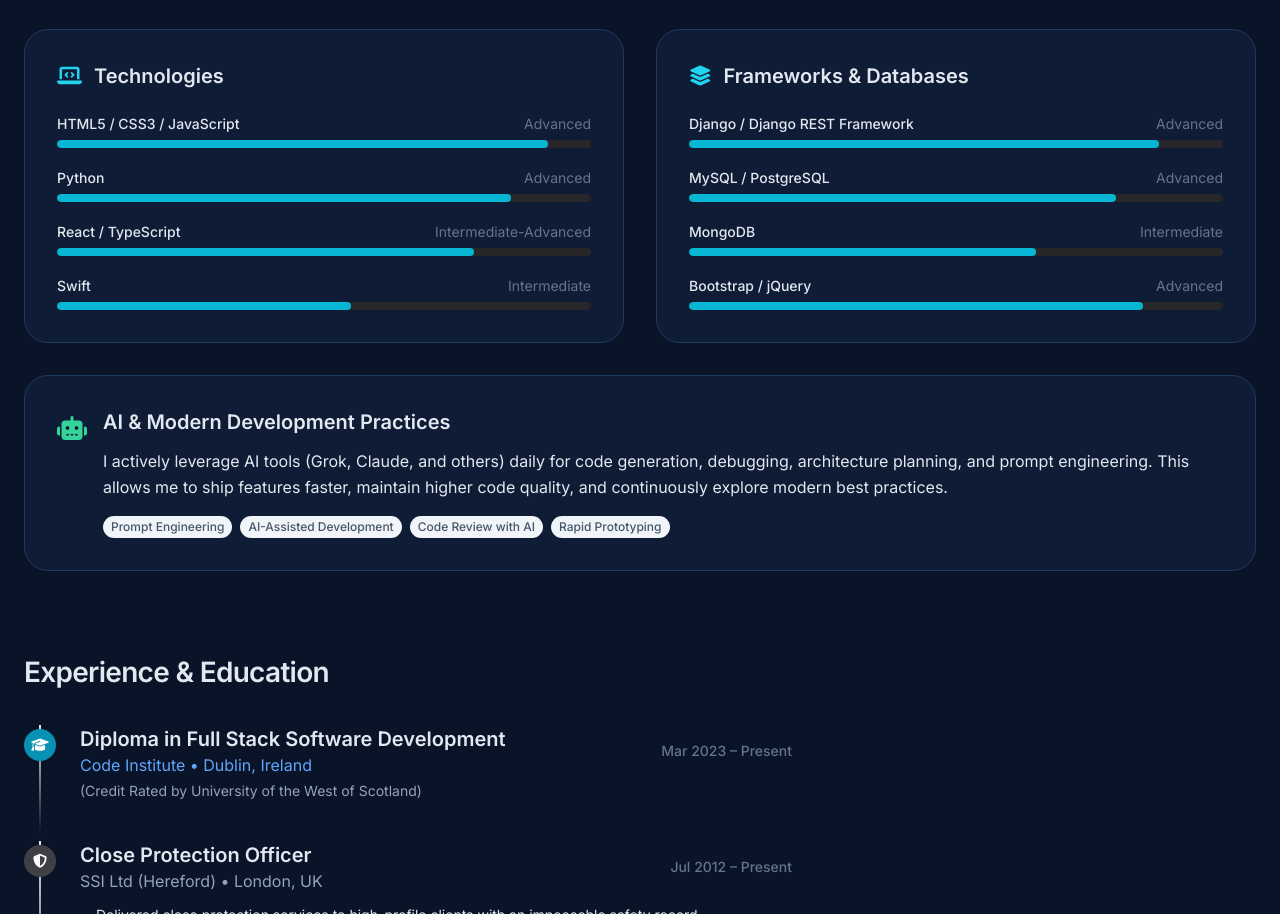
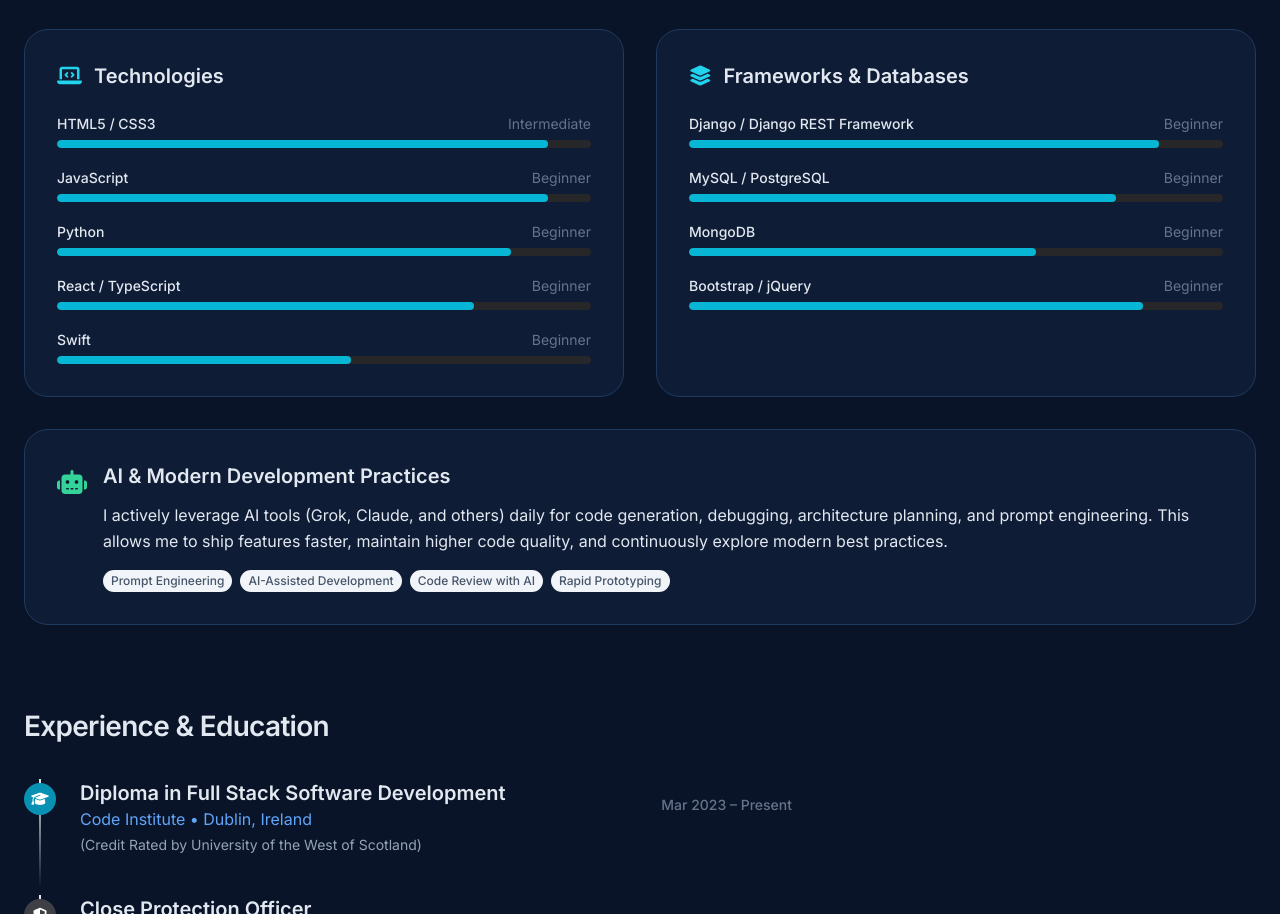
Before and after one commit to Stocks84/william-stocks-cv, a plain HTML site: page index.html in a window 1280 px wide. Shown: the part 1001-1915 px from the top of the page. Drawn offline with nearby package versions, Linux system fonts and the light colour scheme.

Commit message:
Update skill levels; split JavaScript into its own row

```diff
--- a/index.html
+++ b/index.html
@@ -573,8 +573,17 @@
                 <div class="space-y-5">
                     <div>
                         <div class="flex justify-between text-sm mb-1.5">
-                            <span class="font-medium">HTML5 / CSS3 / JavaScript</span>
-                            <span class="text-zinc-500">Advanced</span>
+                            <span class="font-medium">HTML5 / CSS3</span>
+                            <span class="text-zinc-500">Intermediate</span>
+                        </div>
+                        <div class="h-2 bg-zinc-800 rounded-full overflow-hidden">
+                            <div class="skill-bar h-2 bg-cyan-500 rounded-full w-[92%]" data-width="92"></div>
+                        </div>
+                    </div>
+                    <div>
+                        <div class="flex justify-between text-sm mb-1.5">
+                            <span class="font-medium">JavaScript</span>
+                            <span class="text-zinc-500">Beginner</span>
                         </div>
                         <div class="h-2 bg-zinc-800 rounded-full overflow-hidden">
                             <div class="skill-bar h-2 bg-cyan-500 rounded-full w-[92%]" data-width="92"></div>
@@ -583,7 +592,7 @@
                     <div>
                         <div class="flex justify-between text-sm mb-1.5">
                             <span class="font-medium">Python</span>
-                            <span class="text-zinc-500">Advanced</span>
+                            <span class="text-zinc-500">Beginner</span>
                         </div>
                         <div class="h-2 bg-zinc-800 rounded-full overflow-hidden">
                             <div class="skill-bar h-2 bg-cyan-500 rounded-full w-[85%]" data-width="85"></div>
@@ -592,7 +601,7 @@
                     <div>
                         <div class="flex justify-between text-sm mb-1.5">
                             <span class="font-medium">React / TypeScript</span>
-                            <span class="text-zinc-500">Intermediate-Advanced</span>
+                            <span class="text-zinc-500">Beginner</span>
                         </div>
                         <div class="h-2 bg-zinc-800 rounded-full overflow-hidden">
                             <div class="skill-bar h-2 bg-cyan-500 rounded-full w-[78%]" data-width="78"></div>
@@ -601,7 +610,7 @@
                     <div>
                         <div class="flex justify-between text-sm mb-1.5">
                             <span class="font-medium">Swift</span>
-                            <span class="text-zinc-500">Intermediate</span>
+                            <span class="text-zinc-500">Beginner</span>
                         </div>
                         <div class="h-2 bg-zinc-800 rounded-full overflow-hidden">
                             <div class="skill-bar h-2 bg-cyan-500 rounded-full w-[55%]" data-width="55"></div>
@@ -620,7 +629,7 @@
                     <div>
                         <div class="flex justify-between text-sm mb-1.5">
                             <span class="font-medium">Django / Django REST Framework</span>
-                            <span class="text-zinc-500">Advanced</span>
+                            <span class="text-zinc-500">Beginner</span>
                         </div>
                         <div class="h-2 bg-zinc-800 rounded-full overflow-hidden">
                             <div class="skill-bar h-2 bg-cyan-500 rounded-full w-[88%]" data-width="88"></div>
@@ -629,7 +638,7 @@
                     <div>
                         <div class="flex justify-between text-sm mb-1.5">
                             <span class="font-medium">MySQL / PostgreSQL</span>
-                            <span class="text-zinc-500">Advanced</span>
+                            <span class="text-zinc-500">Beginner</span>
                         </div>
                         <div class="h-2 bg-zinc-800 rounded-full overflow-hidden">
                             <div class="skill-bar h-2 bg-cyan-500 rounded-full w-[80%]" data-width="80"></div>
@@ -638,7 +647,7 @@
                     <div>
                         <div class="flex justify-between text-sm mb-1.5">
                             <span class="font-medium">MongoDB</span>
-                            <span class="text-zinc-500">Intermediate</span>
+                            <span class="text-zinc-500">Beginner</span>
                         </div>
                         <div class="h-2 bg-zinc-800 rounded-full overflow-hidden">
                             <div class="skill-bar h-2 bg-cyan-500 rounded-full w-[65%]" data-width="65"></div>
@@ -647,7 +656,7 @@
                     <div>
                         <div class="flex justify-between text-sm mb-1.5">
                             <span class="font-medium">Bootstrap / jQuery</span>
-                            <span class="text-zinc-500">Advanced</span>
+                            <span class="text-zinc-500">Beginner</span>
                         </div>
                         <div class="h-2 bg-zinc-800 rounded-full overflow-hidden">
                             <div class="skill-bar h-2 bg-cyan-500 rounded-full w-[85%]" data-width="85"></div>
```
